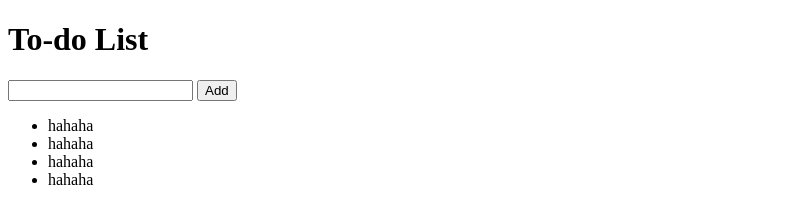
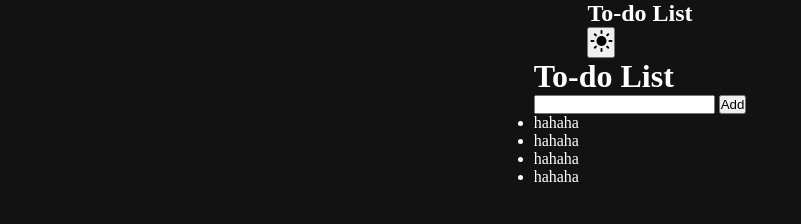
Before and after one commit to brrmrz19/DT-Screening---Todo-List, a plain HTML site: page index.html in a window 1280 px wide. Shown: the whole page, without its empty margins (0-801 px from the left). Drawn offline with Linux system fonts and the light colour scheme.

Commit message:
style: add root and body styles

```diff
--- a/index.html
+++ b/index.html
@@ -11,6 +11,14 @@
     />
   </head>
   <body>
+    <nav class="navbar">
+      <div class="nav-container">
+        <h2 class="nav-title">To-do List</h2>
+        <button id="theme-toggle" class="theme-toggle">
+          <span class="material-icons">light_mode</span>
+        </button>
+      </div>
+    </nav>
     <div class="container">
       <div class="app-card">
         <h1>To-do List</h1>
--- a/styles.css
+++ b/styles.css
@@ -0,0 +1,22 @@
+* {
+  margin: 0;
+  padding: 0;
+}
+
+:root {
+  --background-color: #121212;
+  --text-color: #ffffff;
+  --accent-color: #fdb20f;
+  --item-bg-color: rgba(255, 255, 255, 0.05);
+  --drag-handle-color: #666666;
+  --card-bg-color: #1a1a1a;
+}
+
+body {
+  background-color: var(--background-color);
+  color: var(--text-color);
+  display: flex;
+  flex-direction: column;
+  align-items: center;
+  min-height: 100vh;
+}
```
